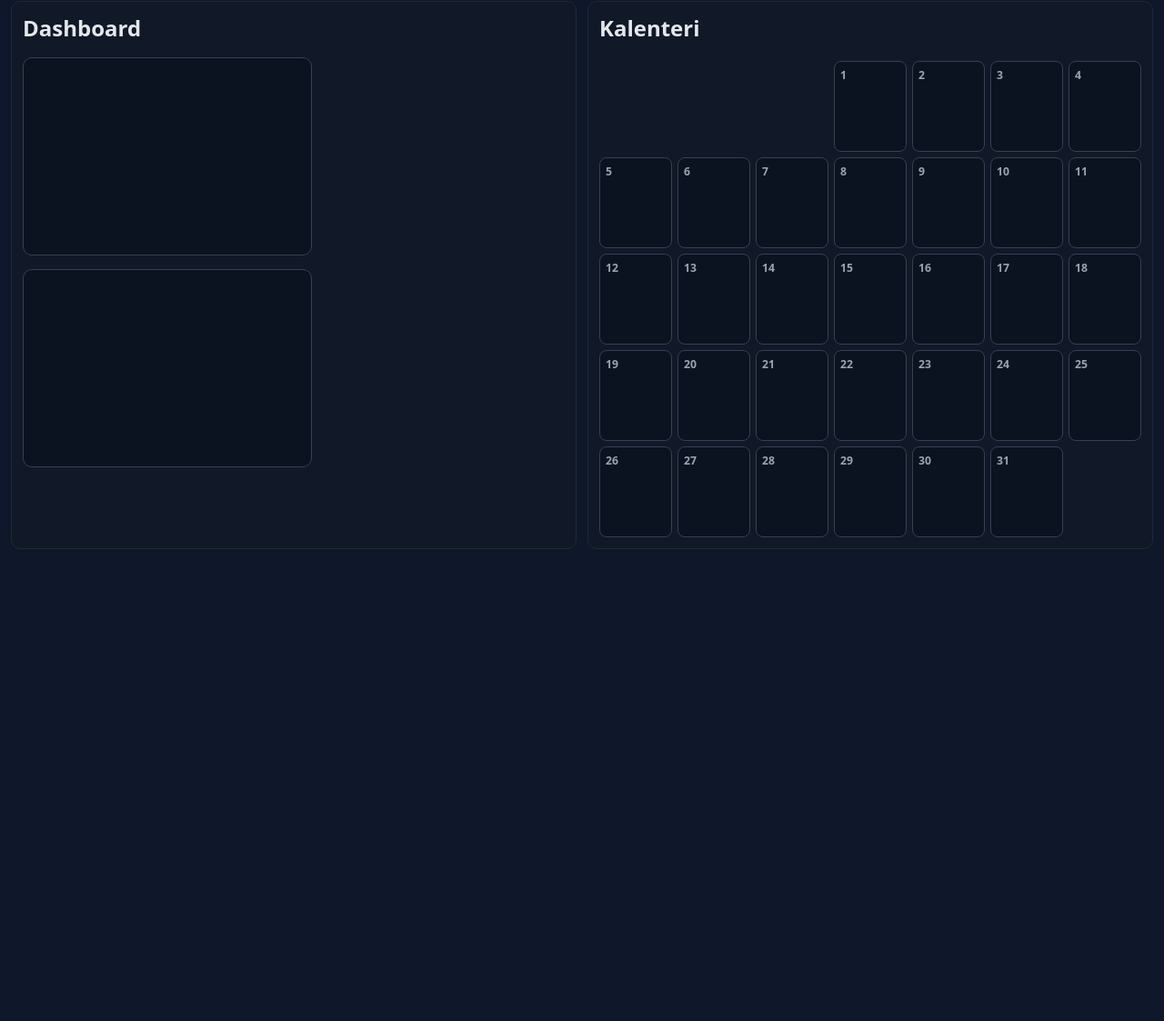
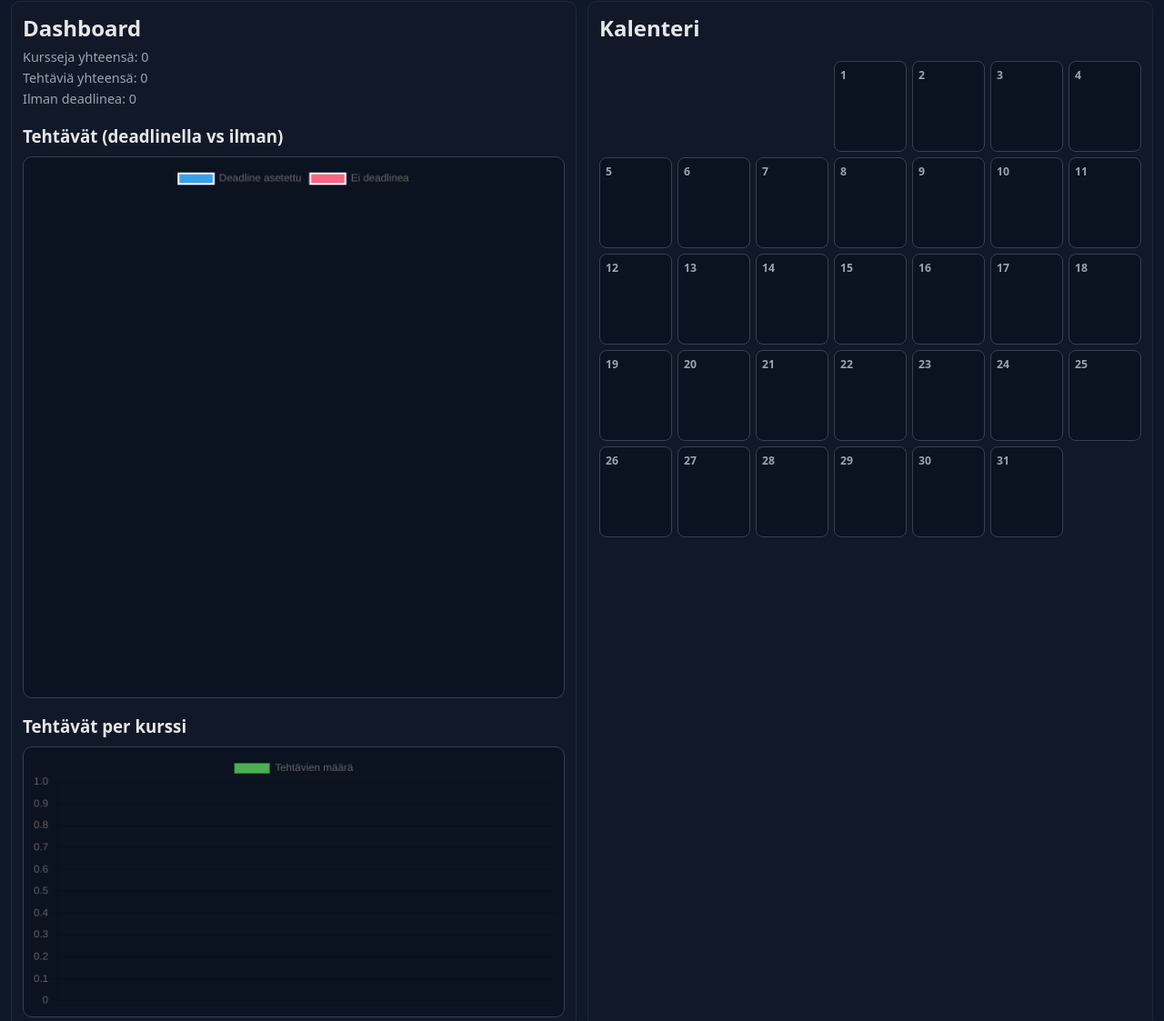
Before and after one commit to williamis/student-planner-dashboard, a plain HTML site: page index.html in a window 1280 px wide. Shown: the part 442-1565 px from the top of the page at 91% size. Before the commit the page ends 1058 px from the top, so only its background shows below. Drawn offline with nearby package versions, Linux system fonts and the light colour scheme.

Commit message:
fix: varmistettu commit kaikkiin muutoksiin (html, css, js)

```diff
--- a/index.html
+++ b/index.html
@@ -36,9 +36,17 @@
  <!-- Dashboard -->
 <section id="dashboard" class="panel">
   <h2>Dashboard</h2>
-  <canvas id="chart-done-vs-todo" height="200"></canvas>
-  <canvas id="chart-tasks-per-course" height="200"></canvas>
+  <p id="course-count"></p>
+  <p id="task-count"></p>
+  <p id="task-no-deadline"></p>
+
+  <h3>Tehtävät (deadlinella vs ilman)</h3>
+  <canvas id="deadlineChart"></canvas>
+
+  <h3>Tehtävät per kurssi</h3>
+  <canvas id="tasksPerCourseChart"></canvas>
 </section>
+
 
 
     <!-- Kalenteri -->
```
